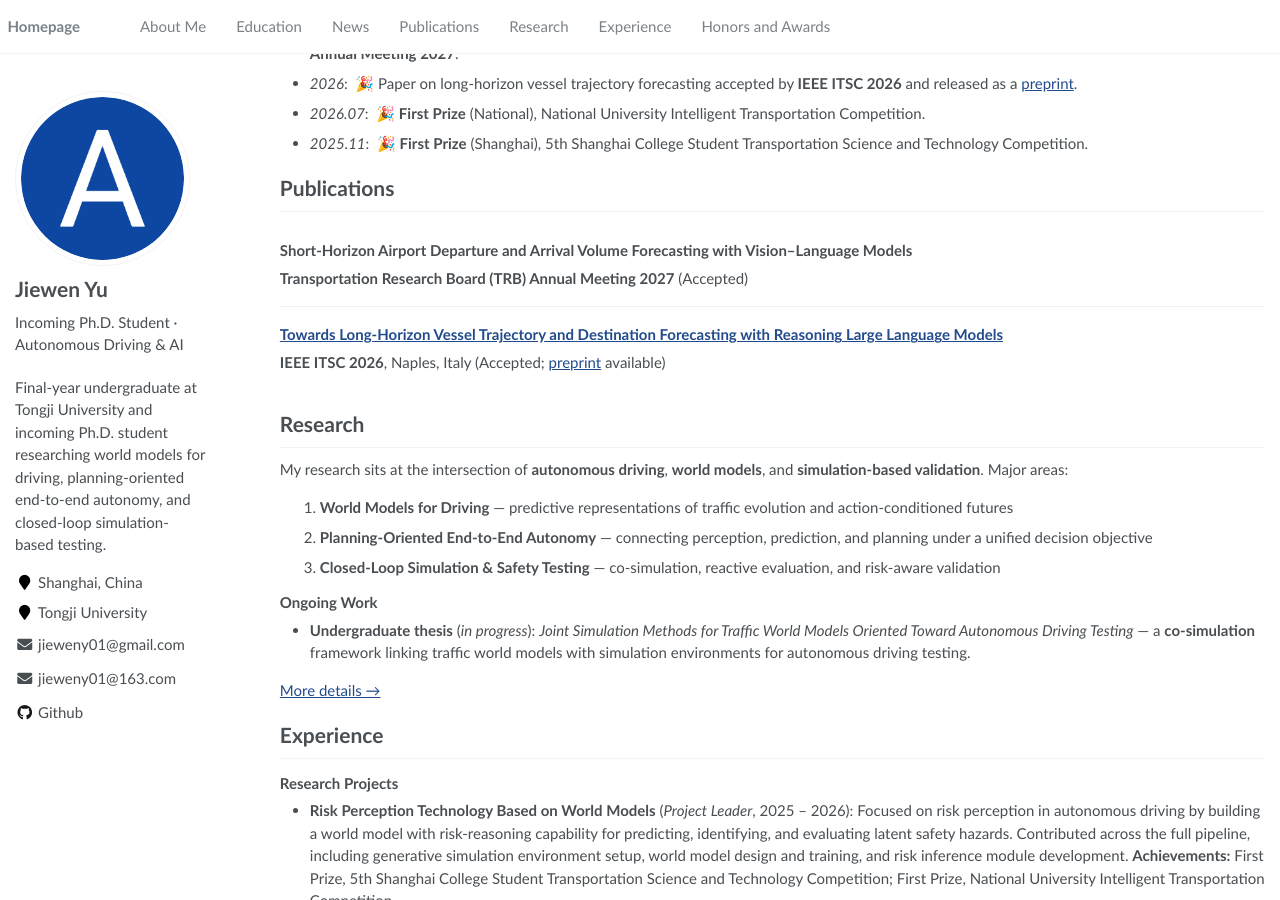
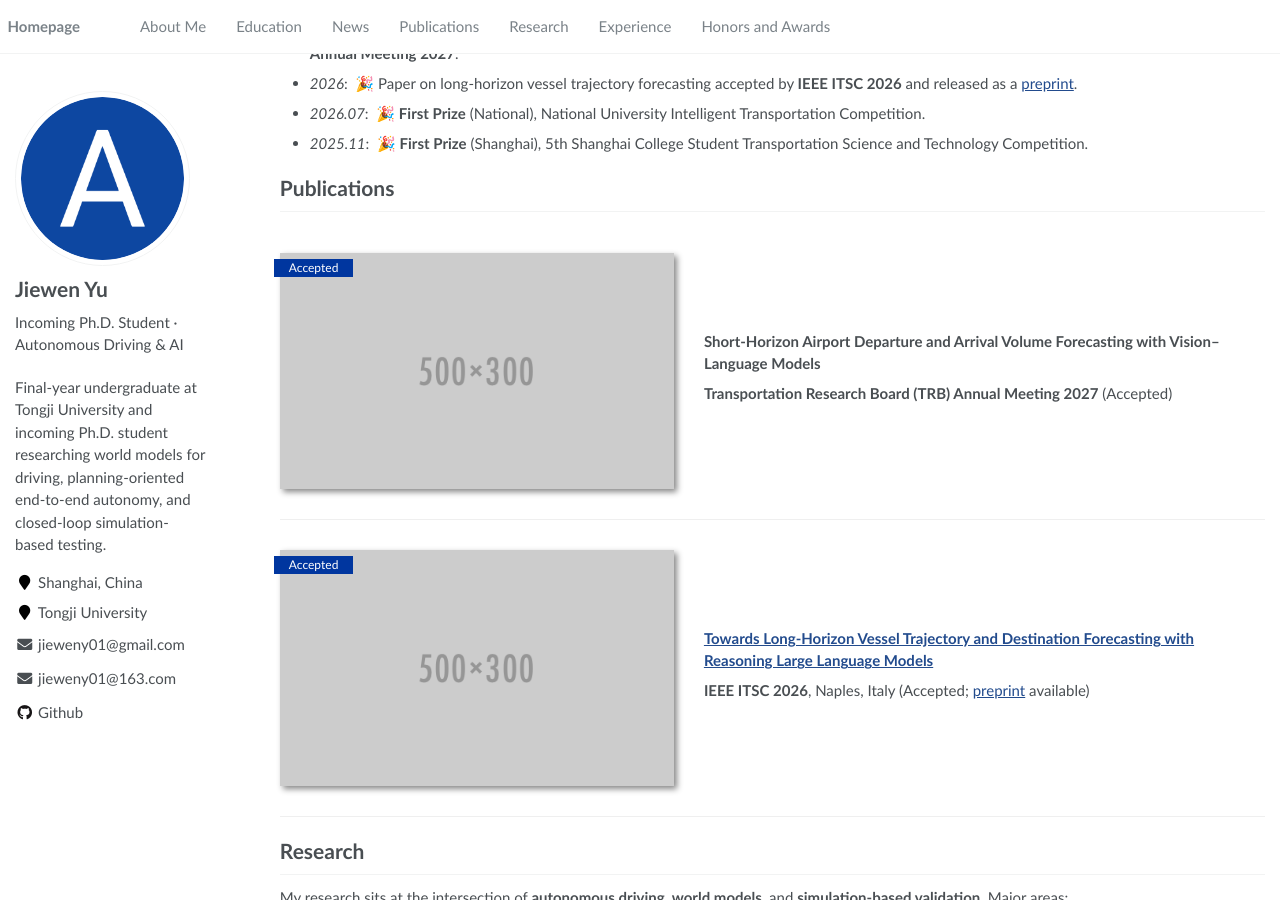
Before and after one commit to jieweny01/jieweny01.github.io, a Jekyll site: the page built from _pages/about.md, in a window 1280 px wide and 900 px high, scrolled down 403 px. Built offline with Jekyll 4.4.1, drawn with Linux system fonts in a browser that asks for light colours.

Commit message:
Restore publication paper cards with roadmap image slots.
Add per-paper roadmap image paths for TRB and ITSC entries.

Co-authored-by: Cursor <cursoragent@cursor.com>

```diff
--- a/_pages/about.md
+++ b/_pages/about.md
@@ -29,22 +29,22 @@ My work emphasizes **end-to-end learning**, **reinforcement learning for plannin
 
 # Publications
 
-<div class="publication-list">
-
-<div class="pub-item" markdown="1">
+<div class='paper-box'><div class='paper-box-image'><div><div class="badge">Accepted</div><img src='images/papers/trb-airport-vlm-roadmap.png' alt="TRB paper technical roadmap" width="100%"></div></div>
+<div class='paper-box-text' markdown="1">
 
 **Short-Horizon Airport Departure and Arrival Volume Forecasting with Vision–Language Models**
 
 **Transportation Research Board (TRB) Annual Meeting 2027** (Accepted)
 </div>
+</div>
 
-<div class="pub-item" markdown="1">
+<div class='paper-box'><div class='paper-box-image'><div><div class="badge">Accepted</div><img src='images/papers/itsc-vessel-roadmap.png' alt="ITSC paper technical roadmap" width="100%"></div></div>
+<div class='paper-box-text' markdown="1">
 
 [**Towards Long-Horizon Vessel Trajectory and Destination Forecasting with Reasoning Large Language Models**](https://arxiv.org/abs/2606.08633)
 
 **IEEE ITSC 2026**, Naples, Italy (Accepted; [preprint](https://arxiv.org/abs/2606.08633) available)
 </div>
-
 </div>
 
 
```
Also changed, not shown: _pages/research.md (+4 -8 lines), images/papers/itsc-vessel-roadmap.png (added), images/papers/trb-airport-vlm-roadmap.png (added).
